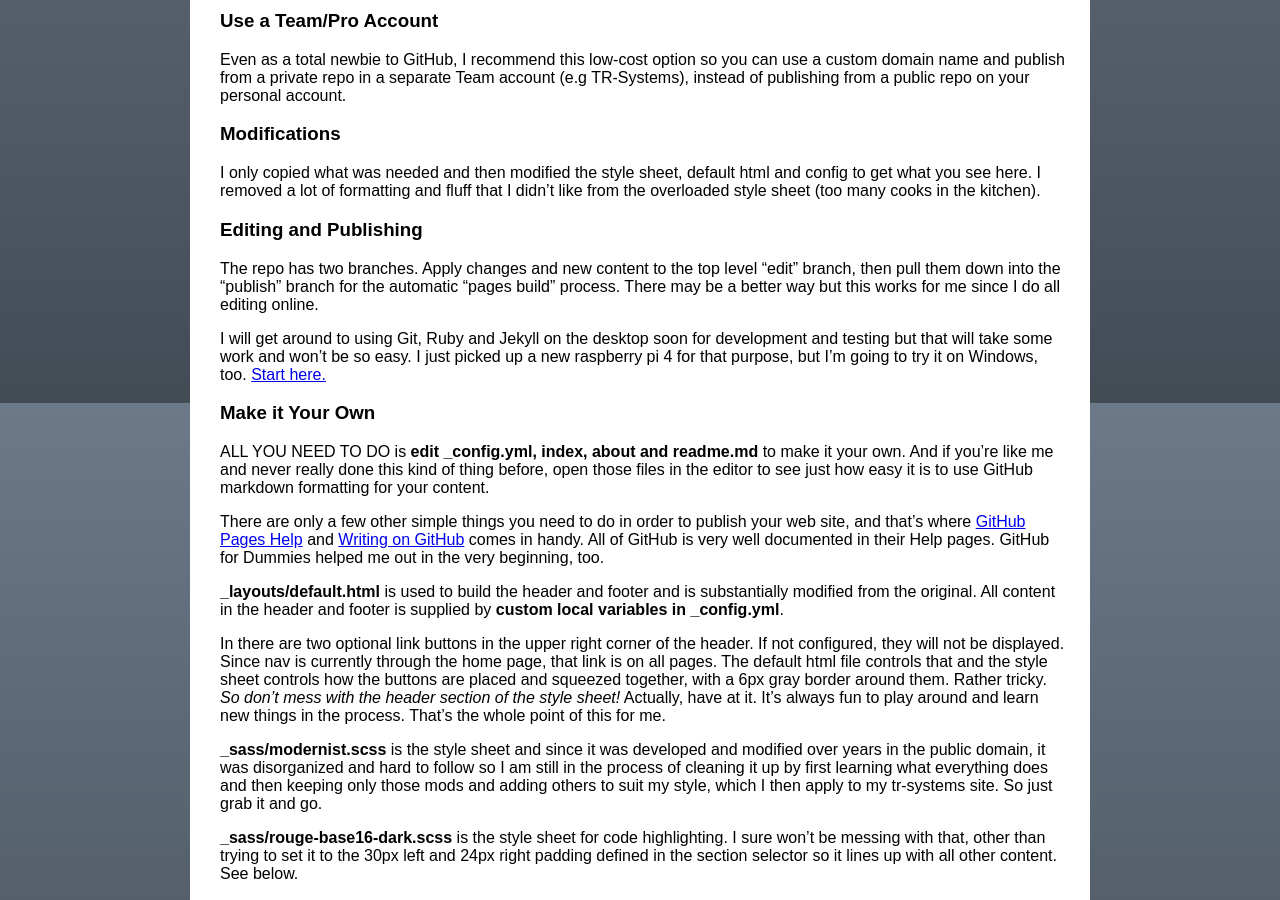
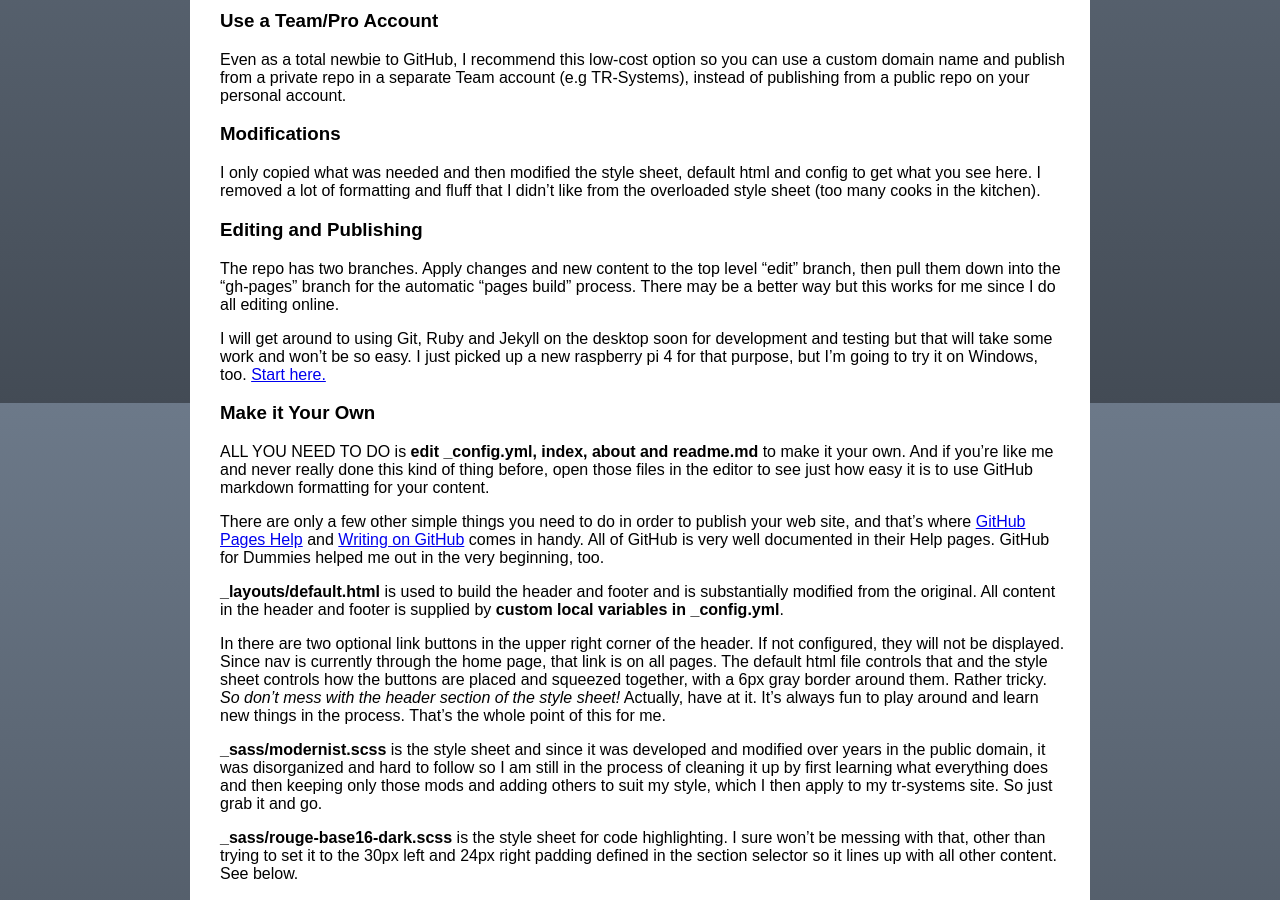
Before and after one commit to TR-Systems/modernist, a Jekyll site: the page built from index.md, in a window 1280 px wide and 900 px high, scrolled down 497 px. Built offline with Jekyll 4.4.1, drawn with Linux system fonts in a browser that asks for light colours; our own code applies the rules of GitHub Pages for plain Markdown files.

Commit message:
Update index.md

```diff
--- a/index.md
+++ b/index.md
@@ -18,7 +18,7 @@
 I only copied what was needed and then modified the style sheet, default html and config to get what you see here. I removed a lot of formatting and fluff that I didn't like from the overloaded style sheet (too many cooks in the kitchen).
 
 ### Editing and Publishing
-The repo has two branches. Apply changes and new content to the top level "edit" branch, then pull them down into the "publish" branch for the automatic "pages build" process. There may be a better way but this works for me since I do all editing online.
+The repo has two branches. Apply changes and new content to the top level "edit" branch, then pull them down into the "gh-pages" branch for the automatic "pages build" process. There may be a better way but this works for me since I do all editing online.
 
 I will get around to using Git, Ruby and Jekyll on the desktop soon for development and testing but that will take some work and won't be so easy. I just picked up a new raspberry pi 4 for that purpose, but I'm going to try it on Windows, too. [Start here.](https://docs.github.com/en/pages/setting-up-a-github-pages-site-with-jekyll/testing-your-github-pages-site-locally-with-jekyll){:target="_blank"}
 
```
